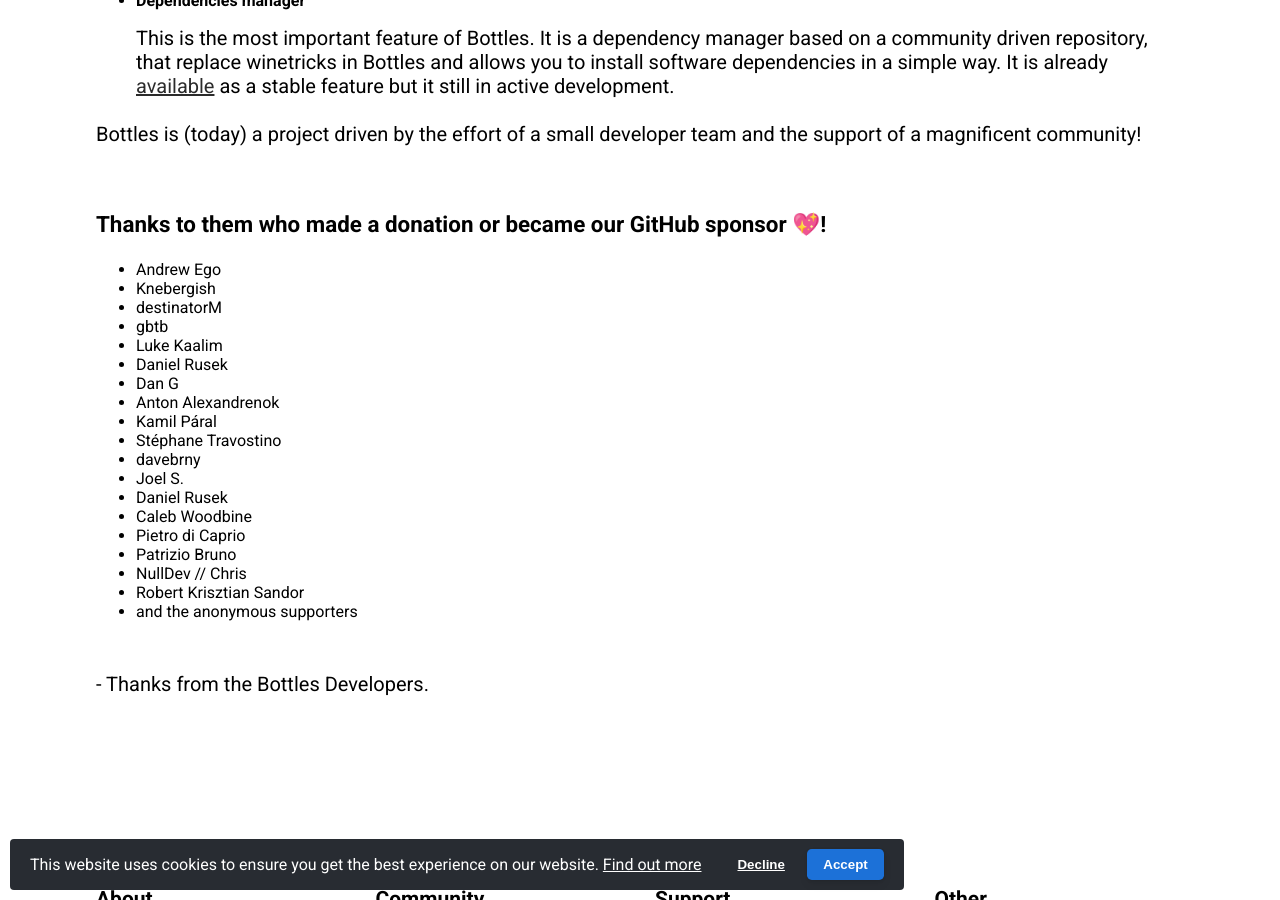
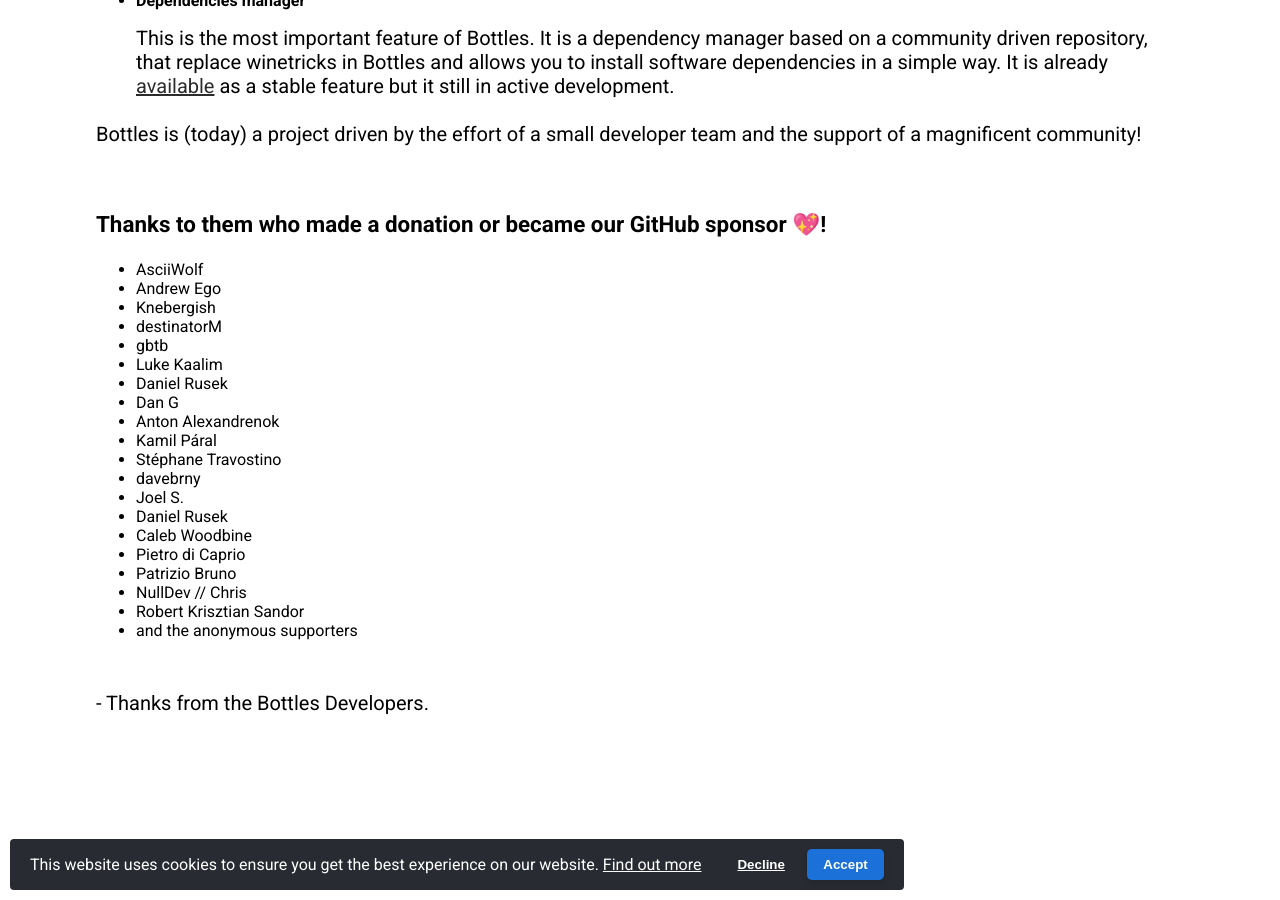
Before and after one commit to bottlesdevs/website, a Jekyll site: the page built from funding.md, in a window 1280 px wide and 900 px high, scrolled down 904 px. Built offline with Jekyll 4.4.1, drawn with Linux system fonts in a browser that asks for light colours; nearby versions of some CDN libraries; comment, search, counter and statistics services are not loaded.

Commit message:
Update funding.md

```diff
--- a/funding.md
+++ b/funding.md
@@ -67,6 +67,7 @@
     <br />
     <h3>Thanks to them who made a donation or became our GitHub sponsor 💖!</h3>
     <ul>
+      <li>AsciiWolf</li>
       <li>Andrew Ego</li>
       <li>Knebergish</li>
       <li>destinatorM</li>
```
